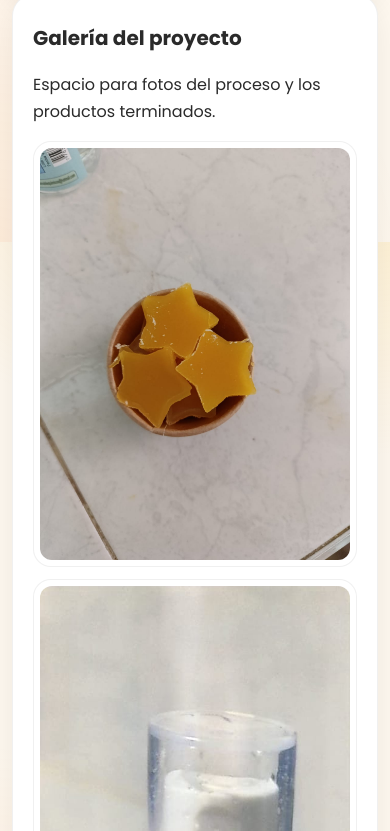
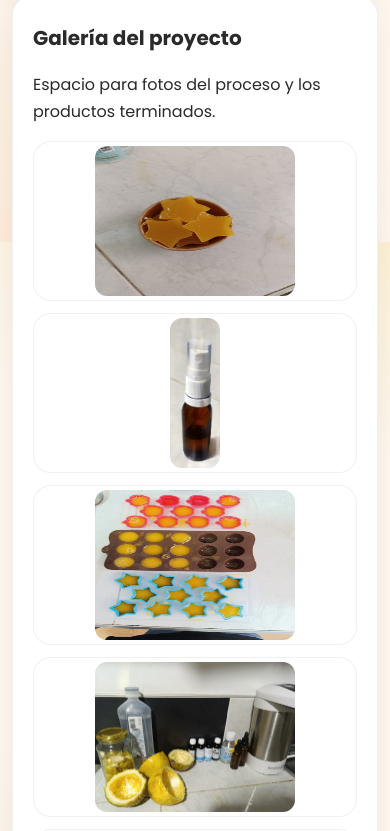
Before and after one commit to emanuelbedoyag/Proyecto-agroindustrial, a plain HTML site: page index.html in a window 390 px wide. Shown: the part 4822-5653 px from the top of the page. Drawn offline with Linux system fonts and the light colour scheme.

Commit message:
agrego config moviles

```diff
--- a/index.html
+++ b/index.html
@@ -158,7 +158,7 @@
     }
 
     /* -----------------------------
-       FIX RESPONSIVE EN MÓVIL
+   RESPONSIVE OPTIMIZADO MÓVIL
 ------------------------------*/
 @media (max-width: 600px) {
   .wrap { padding: 16px 12px 40px; }
@@ -168,18 +168,20 @@
 
   .grid { grid-template-columns: 1fr !important; }
 
+  /* ✅ Ajuste imágenes: no deformar */
   .gallery img {
-        width: 100% !important;
-        height: auto !important;
-        object-fit: cover;
+    max-width: 100%;
+    height: auto;
     border-radius: 12px;
   }
 
+  /* ✅ Mockups mantienen tamaño */
   .mock {
-        height: auto !important;
-        padding: 6px;
+    height: 160px;
+    padding: 0;
   }
 
+  /* ✅ Menú desplazable en móviles */
   .nav {
     flex-wrap: nowrap;
     overflow-x: auto;
@@ -187,6 +189,7 @@
   }
   .nav::-webkit-scrollbar { display: none; }
 }
+
   </style>
 </head>
 
```
Lines whose indentation alone changed are shown as unchanged.
